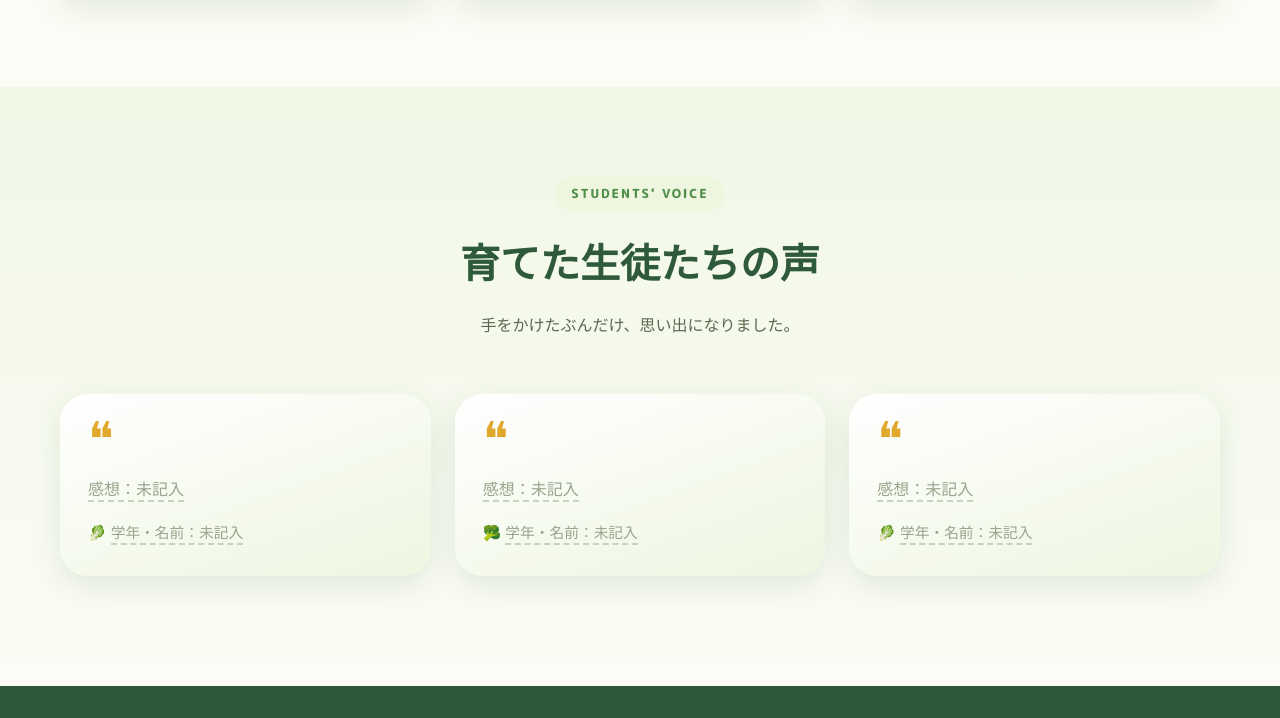
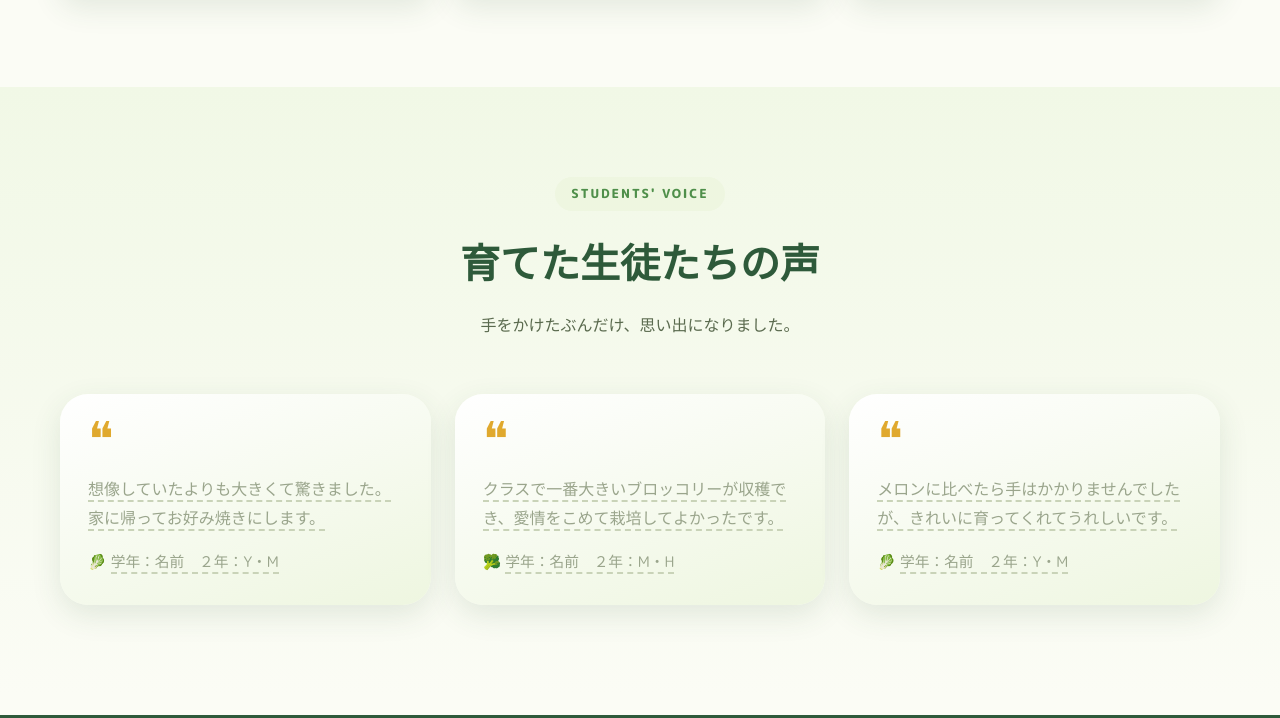
Before and after one commit to agri-student/cabbage, a plain HTML site: page index.html in a window 1280 px wide. Shown: the part 7145-7863 px from the top of the page. Drawn offline with Linux system fonts and the light colour scheme.

Commit message:
Update index.html

```diff
--- a/index.html
+++ b/index.html
@@ -248,9 +248,9 @@
           <li class="timeline-item">
             <div class="timeline-marker">🎉</div>
             <div class="timeline-body">
-              <span class="timeline-month"><span class="blank">日付：未記入</span></span>
+              <span class="timeline-month"><span class="blank">11月12・13日</span></span>
               <h3>収穫</h3>
-              <p><span class="blank">作業内容：未記入</span></p>
+              <p><span class="blank">作業内容：キャベツの収穫を行いました。外葉を取り、包装まで行います。</span></p>
             </div>
           </li>
         </ol>
@@ -275,9 +275,9 @@
           <li class="timeline-item">
             <div class="timeline-marker">🎉</div>
             <div class="timeline-body">
-              <span class="timeline-month"><span class="blank">日付：未記入</span></span>
+              <span class="timeline-month"><span class="blank">11月12・13日</span></span>
               <h3>収穫</h3>
-              <p><span class="blank">作業内容：未記入</span></p>
+              <p><span class="blank">ブロッコリーの収穫を行いました。不要な葉を切り落とします。</span></p>
             </div>
           </li>
         </ol>
@@ -365,16 +365,16 @@
         <!-- blockquote に感想、figcaption に学年・イニシャルを書きます -->
         <div class="voice-grid">
           <figure class="voice-card">
-            <blockquote><span class="blank">感想：未記入</span></blockquote>
-            <figcaption>🥬 <span class="blank">学年・名前：未記入</span></figcaption>
+            <blockquote><span class="blank">想像していたよりも大きくて驚きました。家に帰ってお好み焼きにします。</span></blockquote>
+            <figcaption>🥬 <span class="blank">学年：名前　２年：Y・M</span></figcaption>
           </figure>
           <figure class="voice-card">
-            <blockquote><span class="blank">感想：未記入</span></blockquote>
-            <figcaption>🥦 <span class="blank">学年・名前：未記入</span></figcaption>
+            <blockquote><span class="blank">クラスで一番大きいブロッコリーが収穫でき、愛情をこめて栽培してよかったです。</span></blockquote>
+            <figcaption>🥦 <span class="blank">学年：名前　２年：M・H</span></figcaption>
           </figure>
           <figure class="voice-card">
-            <blockquote><span class="blank">感想：未記入</span></blockquote>
-            <figcaption>🥬 <span class="blank">学年・名前：未記入</span></figcaption>
+            <blockquote><span class="blank">メロンに比べたら手はかかりませんでしたが、きれいに育ってくれてうれしいです。</span></blockquote>
+            <figcaption>🥬 <span class="blank">学年：名前　２年：Y・M</span></figcaption>
           </figure>
         </div>
       </div>
```
